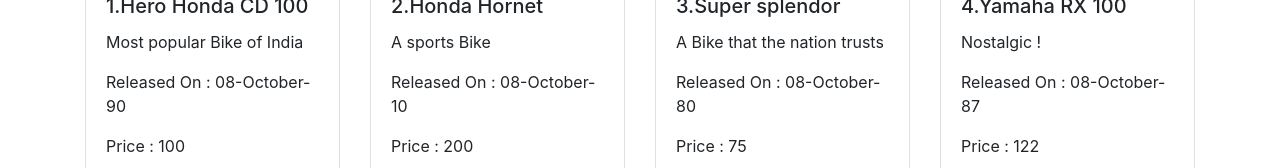
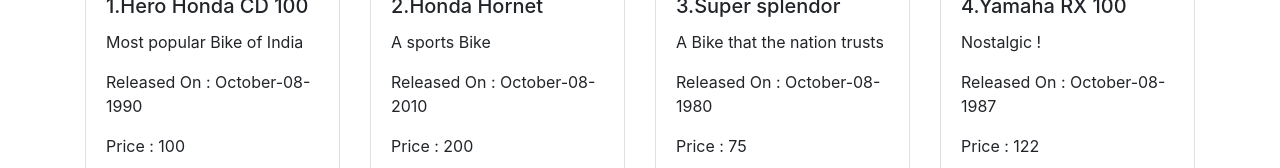
Before and after one commit to pravingavani66/Demo, an Angular app: page / in a window 1280 px wide. Shown: the part 208-376 px from the top of the page. Built offline with nearby package versions, Linux system fonts and the light colour scheme.

Commit message:
extended pipes

```diff
--- a/src/app/app.module.ts
+++ b/src/app/app.module.ts
@@ -6,13 +6,17 @@
 import { ProductListComponent } from './product-list/product-list.component';
 import { FormsModule } from '@angular/forms';
 import { ifNullOrEmptyPipe } from './pipes/if-null-or-empty.pipe';
+import { customDatePipe } from './pipes/custom-date.pipe';
+import { CustomCheckNullOrEmptyPipe } from './pipes/custom-check-nuu-or-empty.pipe';
 
 @NgModule({
   declarations: [
     AppComponent,
     HelloComponent,
     ProductListComponent,
-    ifNullOrEmptyPipe
+    ifNullOrEmptyPipe,
+    customDatePipe,
+    CustomCheckNullOrEmptyPipe
   ],
   imports: [
     BrowserModule,
--- /dev/null
+++ b/src/app/pipes/custom-check-nuu-or-empty.pipe.ts
@@ -0,0 +1,18 @@
+import { Pipe, PipeTransform } from "@angular/core";
+import { ifNullOrEmptyPipe } from "./if-null-or-empty.pipe";
+
+@Pipe({
+    name:'customCheckNullOrEmptyPipe'
+})
+export class CustomCheckNullOrEmptyPipe extends ifNullOrEmptyPipe implements PipeTransform{
+    transform(value:string,defaultString:string):any{
+
+           super.transform(value, defaultString= 'N/A')
+                if (!value) {
+                    return defaultString;
+                  } else {
+                    return value;
+                  }
+
+    }
+}
--- /dev/null
+++ b/src/app/pipes/custom-date.pipe.ts
@@ -0,0 +1,13 @@
+import { DatePipe } from "@angular/common";
+import { Pipe, PipeTransform } from "@angular/core";
+
+@Pipe({
+    name:'customDatePipe'
+})
+export class customDatePipe extends DatePipe implements PipeTransform{
+    transform(value: string): any{
+        if (value) {
+            return super.transform(value, 'MMMM-dd-yyyy');
+          }
+    }
+}
--- a/src/app/product-list/product-list.component.html
+++ b/src/app/product-list/product-list.component.html
@@ -11,7 +11,7 @@
         <div class="card-body">
           <h5 class="card-title">{{i+1}}.{{product.productName}}</h5>
           <p class="card-text">{{product.description | ifNullOrEmptyPipe:'-'}}</p>
-          <p class="card-text">Released On : {{product.releaseDate | date : 'dd-MMMM-YY' | ifNullOrEmptyPipe:'-'}}</p>
+          <p class="card-text">Released On : {{product.releaseDate | customDatePipe | customCheckNullOrEmptyPipe}}</p>
           <p class="card-text">Price : {{product.price}}</p>
           <p class="card-text" [ngSwitch]='true'[ngStyle]="getProductStyles(product)">Price : {{product.price}}
             <span *ngSwitchCase='product.price >=200'>(Costly)</span>
```
